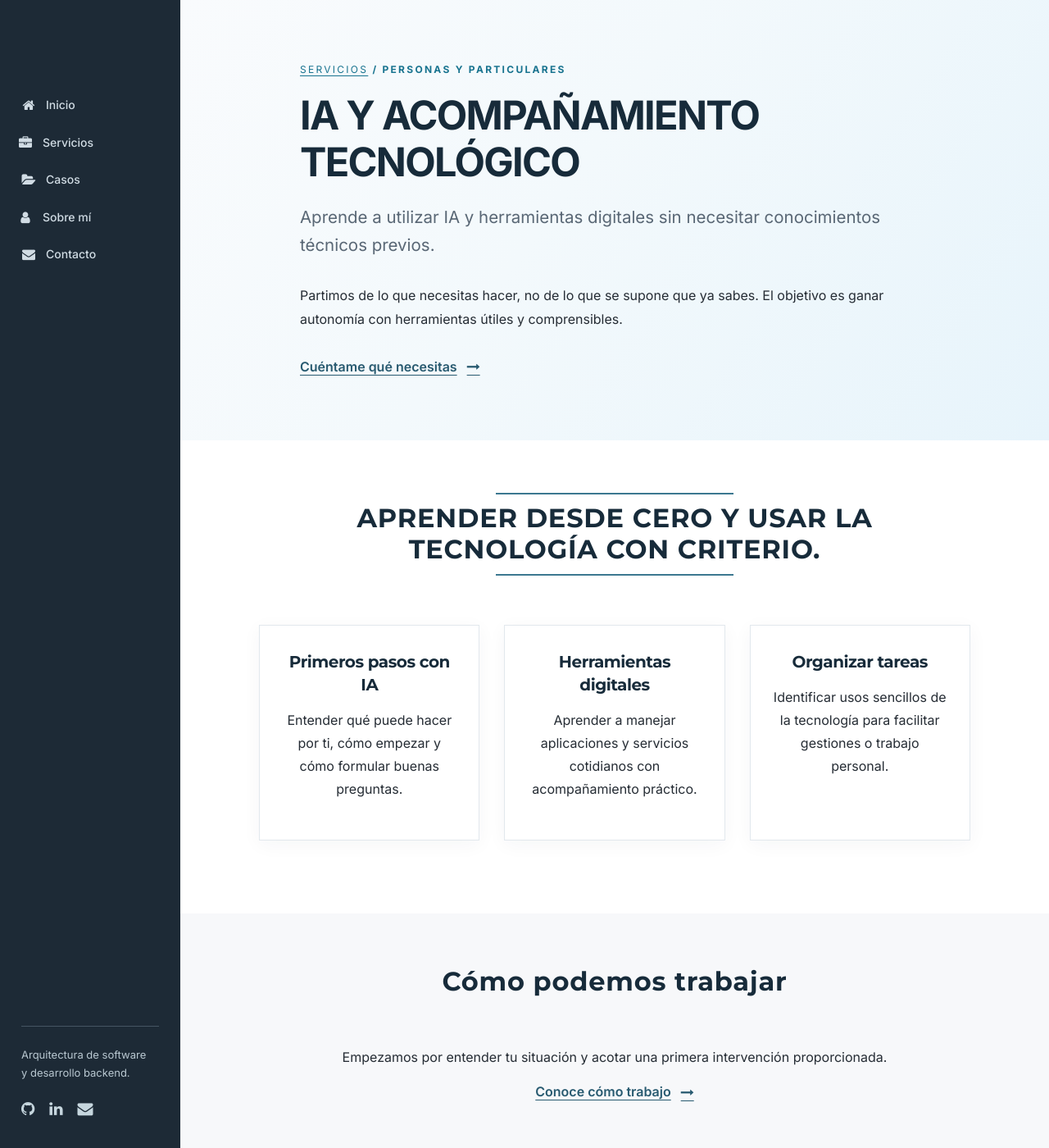
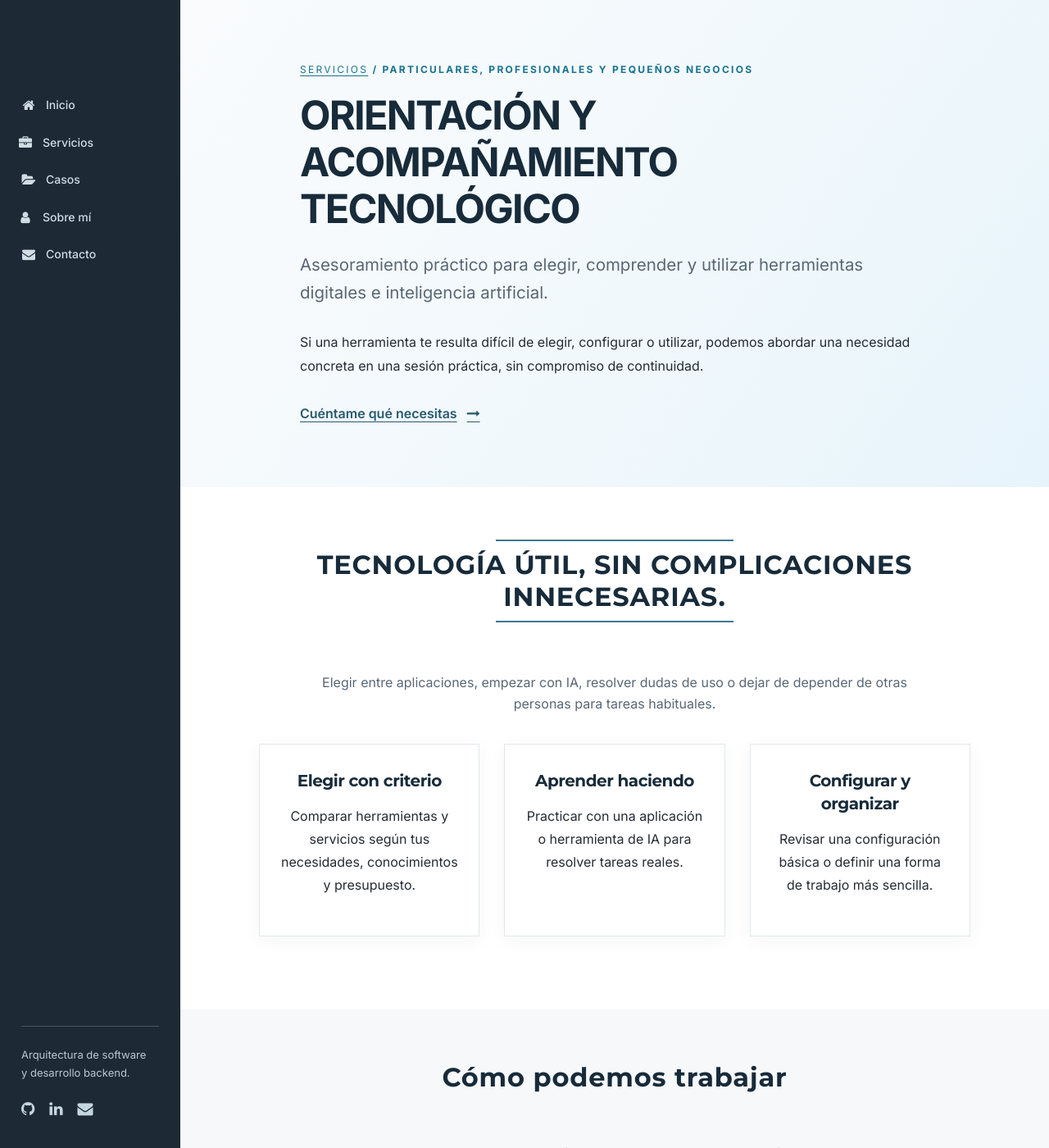
Before and after one commit to dabiz-me/dabiz.me, a Jekyll site: the page built from ia-y-tecnologia.md, in a window 1280 px wide and 1400 px high. Shown: the whole window at 82% size. Built offline with Jekyll 4.4.1, drawn with Linux system fonts in a browser that asks for light colours.

Commit message:
feat(services): define commercial scope and deliverables for ia-y-tecnologia.md

```diff
--- a/ia-y-tecnologia.md
+++ b/ia-y-tecnologia.md
@@ -1,17 +1,24 @@
 ---
 layout: service
-title: "IA y acompañamiento tecnológico | David Pérez"
-heading: "IA y acompañamiento tecnológico"
-description: "Aprende a utilizar IA y herramientas digitales sin necesitar conocimientos técnicos previos."
+title: "Orientación y acompañamiento tecnológico | David Pérez"
+heading: "Orientación y acompañamiento tecnológico"
+description: "Asesoramiento práctico para elegir, comprender y utilizar herramientas digitales e inteligencia artificial."
 permalink: /ia-y-tecnologia/
-audience: "Personas y particulares"
-intro: "Partimos de lo que necesitas hacer, no de lo que se supone que ya sabes. El objetivo es ganar autonomía con herramientas útiles y comprensibles."
-needs_heading: "Aprender desde cero y usar la tecnología con criterio."
+audience: "Particulares, profesionales y pequeños negocios"
+intro: "Si una herramienta te resulta difícil de elegir, configurar o utilizar, podemos abordar una necesidad concreta en una sesión práctica, sin compromiso de continuidad."
+needs_heading: "Tecnología útil, sin complicaciones innecesarias."
+needs_intro: "Elegir entre aplicaciones, empezar con IA, resolver dudas de uso o dejar de depender de otras personas para tareas habituales."
 offers:
-  - title: "Primeros pasos con IA"
-    description: "Entender qué puede hacer por ti, cómo empezar y cómo formular buenas preguntas."
-  - title: "Herramientas digitales"
-    description: "Aprender a manejar aplicaciones y servicios cotidianos con acompañamiento práctico."
-  - title: "Organizar tareas"
-    description: "Identificar usos sencillos de la tecnología para facilitar gestiones o trabajo personal."
+  - title: "Elegir con criterio"
+    description: "Comparar herramientas y servicios según tus necesidades, conocimientos y presupuesto."
+  - title: "Aprender haciendo"
+    description: "Practicar con una aplicación o herramienta de IA para resolver tareas reales."
+  - title: "Configurar y organizar"
+    description: "Revisar una configuración básica o definir una forma de trabajo más sencilla."
+first_step: "Una sesión puntual de asesoramiento o acompañamiento, centrada en una necesidad acordada previamente. La sesión constituye la intervención contratada; una conversación inicial solo sirve para valorar el encaje y delimitarla."
+deliverables:
+  - "Recomendaciones y alternativas adaptadas a tu situación."
+  - "Guía breve de uso, configuración básica acordada o próximos pasos, según el encargo."
+continuity: "Si necesitas profundizar, podemos valorar sesiones adicionales o un pequeño plan de aprendizaje, sin obligación de continuidad."
+scope_note: "Una sesión puntual no incluye soporte permanente, formación ilimitada ni implantaciones complejas."
 ---
```
